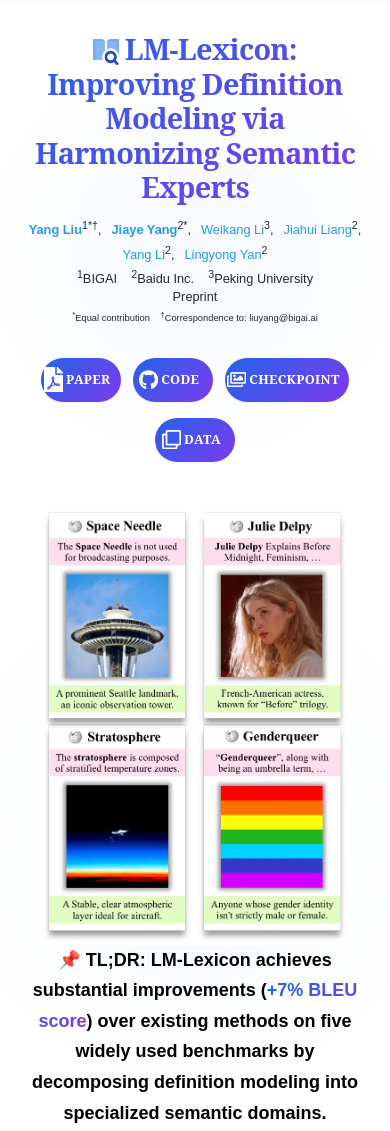
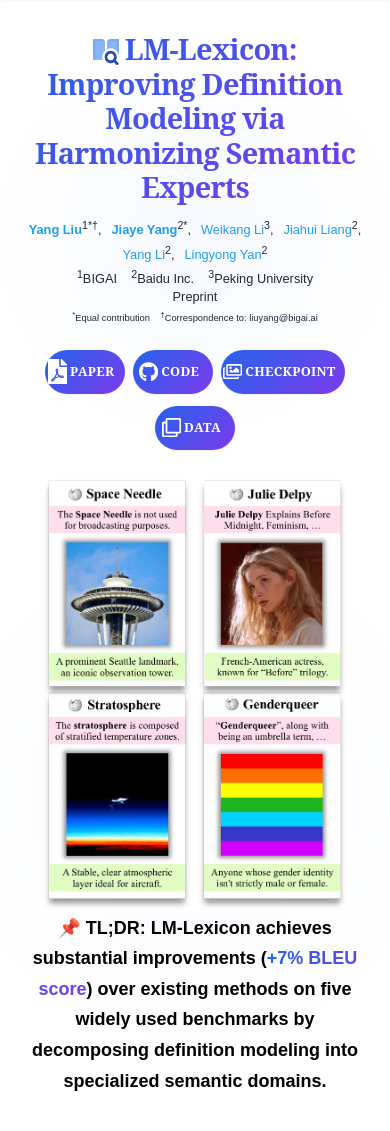
Before and after one commit to LM-Lexicon/lm-lexicon.github.io, a plain HTML site: page index.html in a window 390 px wide. Shown: the top 1131 px of the page. Drawn offline with nearby package versions, Linux system fonts and the light colour scheme; some icons are missing; a web font is replaced by a local one.

Commit message:
Update all.

```diff
--- a/index.html
+++ b/index.html
@@ -383,7 +383,7 @@
             }
 
             .container {
-                padding: 0 0.5rem !important;
+                padding: 0 0.1rem !important;
                 max-width: 100% !important;
                 margin: 0 !important;
                 width: 100% !important;
@@ -392,7 +392,7 @@
 
             .container.is-max-desktop {
                 max-width: 100% !important;
-                padding: 0 0.5rem !important;
+                padding: 0 0.1rem !important;
             }
 
             /* Preprint section mobile optimization */
@@ -510,7 +510,7 @@
                 display: flex;
                 flex-wrap: wrap;
                 justify-content: center;
-                gap: 0.25rem;
+                gap: 0rem;
             }
 
             .link-block {
@@ -870,7 +870,7 @@
         }
 
         .container {
-            margin-bottom: 0.75rem !important;
+            margin-bottom: 0rem !important;
         }
 
         .columns {
@@ -1543,7 +1543,7 @@
                 </div>
 
                 <div class="columns is-centered">
-                    <div class="column has-text-centered">
+                    <div class="column has-text-centered" style="padding: 0rem !important;">
                         <div class="publication-links">
                             <!-- PDF Link. -->
                             <span class="link-block">
```
